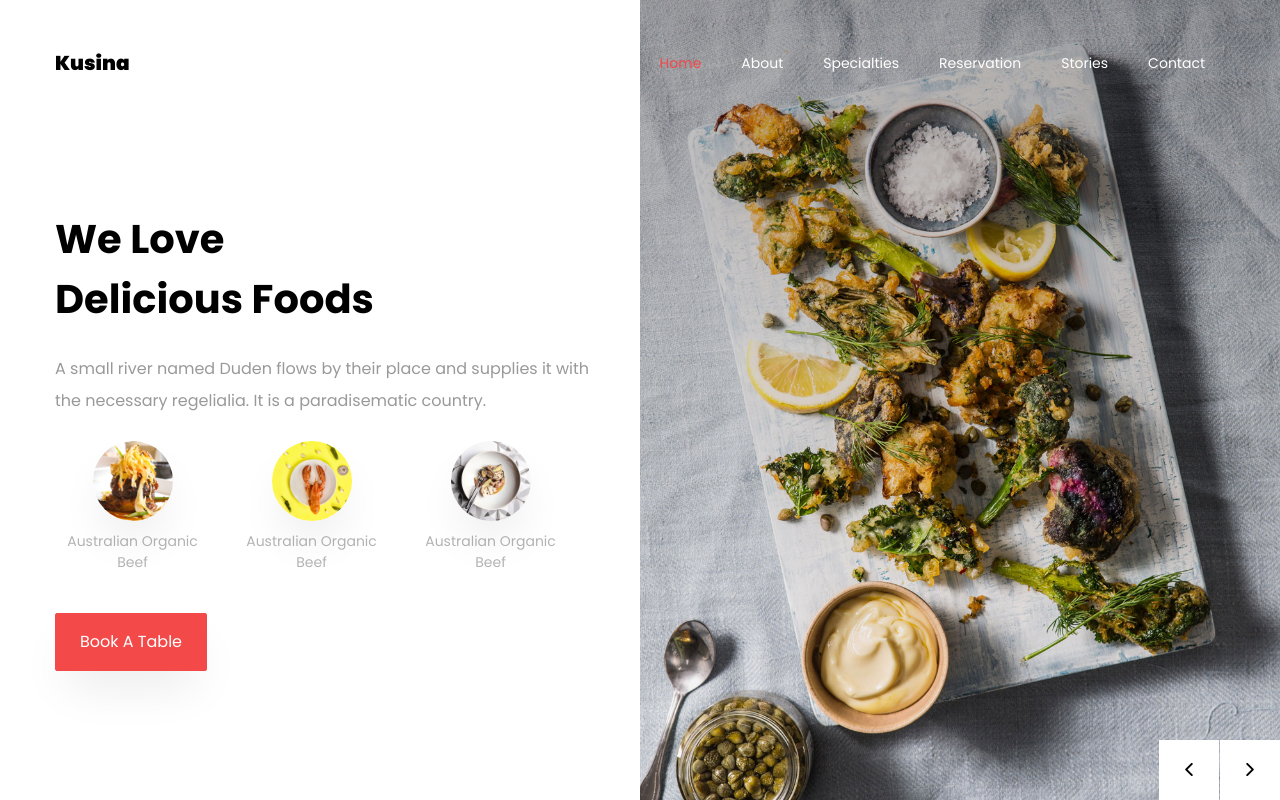
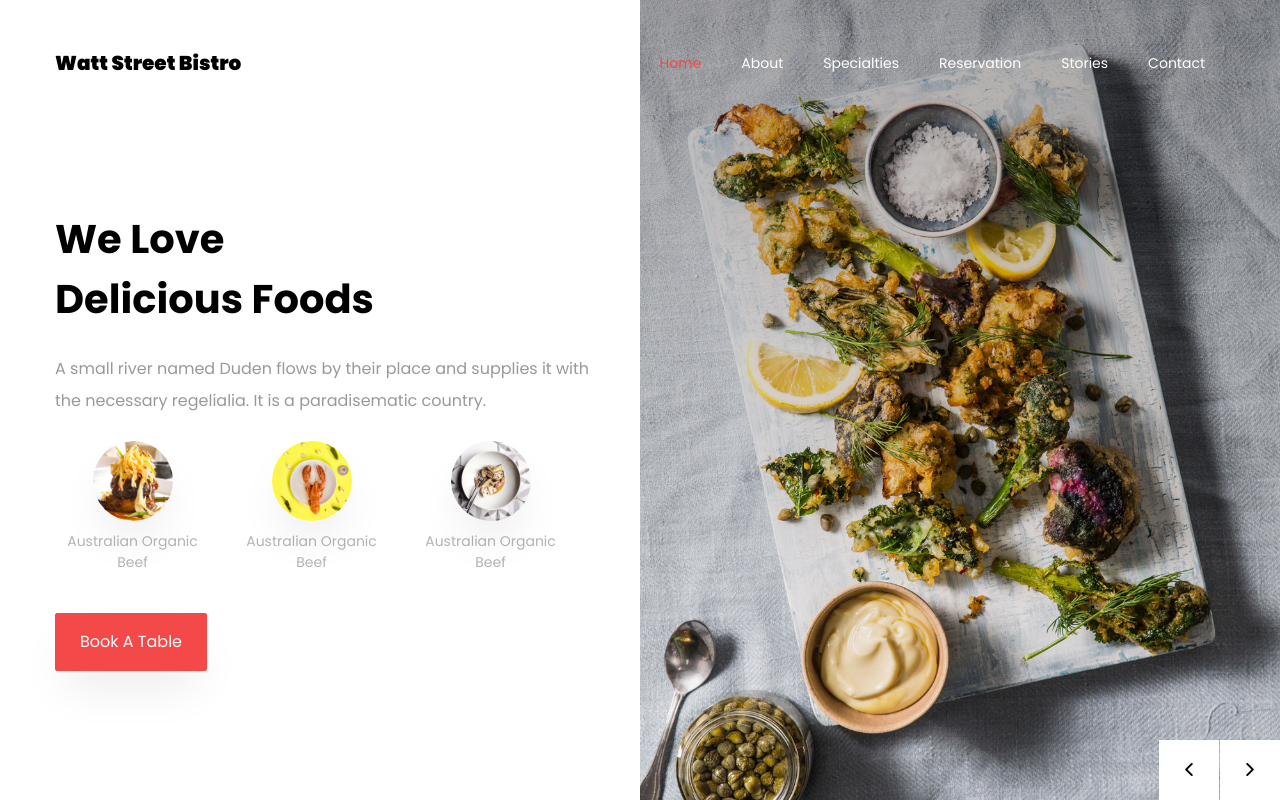
Before and after one commit to hanguyenphu/wattstreetbistro, a plain HTML site: page index.html in a window 1280 px wide. Shown: the top 800 px of the page. Drawn offline with Linux system fonts and the light colour scheme; some packages are replaced by stand-ins of ours; no server answers; animation ran at ten frames a second; files whose address does not match are found by name; a web font is replaced by a local one.

Commit message:
Change Title of Resto

```diff
--- a/index.html
+++ b/index.html
@@ -1,7 +1,7 @@
 <!DOCTYPE html>
 <html lang="en">
   <head>
-    <title>Kusina - Free Bootstrap 4 Template by Colorlib</title>
+    <title>Watt Street Bistro - True Vietnamese Cuisine Restaurant in Winnipeg</title>
     <meta charset="utf-8">
     <meta name="viewport" content="width=device-width, initial-scale=1, shrink-to-fit=no">
 
@@ -31,7 +31,7 @@
 
 	  <nav class="navbar navbar-expand-lg navbar-dark ftco_navbar bg-dark ftco-navbar-light" id="ftco-navbar">
 	    <div class="container">
-	      <a class="navbar-brand" href="index.html">Kusina</a>
+	      <a class="navbar-brand" href="index.html">Watt Street Bistro</a>
 	      <button class="navbar-toggler" type="button" data-toggle="collapse" data-target="#ftco-nav" aria-controls="ftco-nav" aria-expanded="false" aria-label="Toggle navigation">
 	        <span class="oi oi-menu"></span> Menu
 	      </button>
```
